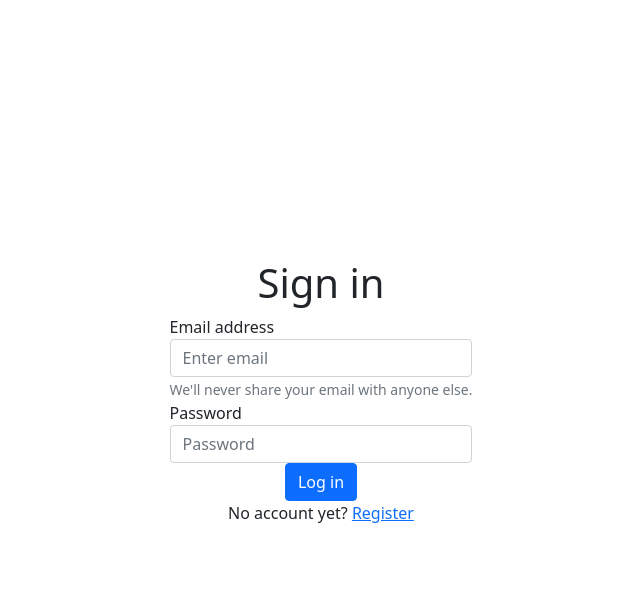
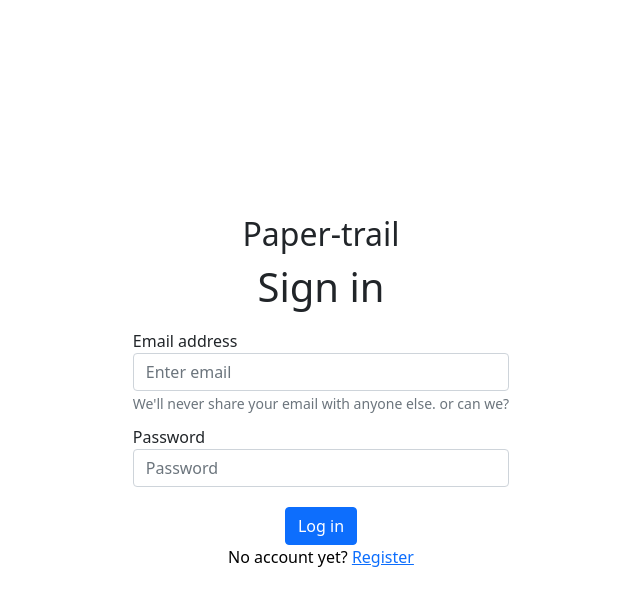
Before and after one commit to 0-BSCode/paper-trail, a PHP site: page /paper-trail/Auth/signin in a window 1280 px wide. Shown: the top 606 px of the page, without its empty margins (319-959 px from the left). Run offline with PHP 8.4, Linux system fonts and the light colour scheme.

Commit message:
[place your message here]

```diff
--- a/src/views/Auth/signin.php
+++ b/src/views/Auth/signin.php
@@ -1,20 +1,21 @@
 <?php require_once APPROOT . '/src/views/include/header.php'; ?>
 <main class="h-100 d-flex flex-column px-5 justify-content-center align-items-center">
+    <h2 style="margin-bottom:10px">Paper-trail</h2>
     <h1>Sign in</h1>
     <form action="<?= URLROOT; ?>/auth/signin" method="post">
-        <div class="form-group">
+        <div style="margin: 10px;" class="form-group">
             <label for="email">Email address</label>
             <input type="email" class="form-control" id="email" aria-describedby="emailHelp" placeholder="Enter email"
                 name="email">
             <small id="emailHelp" class="form-text text-muted">We'll never share your email with anyone
-                else.</small>
+                else. or can we?</small>
         </div>
-        <div class="form-group">
+        <div style="margin: 10px;" class="form-group">
             <label for="password">Password</label>
             <input type="password" class="form-control" id="password" placeholder="Password" name="password">
         </div>
         <div class="d-flex flex-column align-items-center">
-            <button type="submit" class="btn btn-primary">Log in</button>
+            <button style="margin-top: 10px;" type="submit" class="btn btn-primary">Log in</button>
             <p>
                 No account yet?
                 <a href="<?= URLROOT; ?>/auth/signup">Register</a>
--- a/src/views/include/header.php
+++ b/src/views/include/header.php
@@ -8,9 +8,20 @@
 	<link rel="stylesheet" href="<?= URLROOT; ?>/public/css/bootstrap.css" media="screen">
 	<link rel="stylesheet" href="<?= URLROOT; ?>/public/css/config.css" media="screen">
 	<link rel="stylesheet" href="<?= URLROOT; ?>/public/summernote/summernote-lite.css">
+
 	<title>
 		<?= SITENAME; ?>
 	</title>
+	<style>
+		h4,h6{
+			color:black;
+			font-weight: small;
+		}
+		p{
+			font-size: bold;
+			color:black;
+		}
+	</style>
 </head>
 
 <body>
@@ -18,11 +29,17 @@
 		<nav class="d-flex justify-content-between align-items-start">
 			<ul class="list-group d-flex flex-row list-group-flush">
 				<?php if ($_SESSION['role'] === 'student'): ?>
-					<li class="list-group-item"><a href="<?= URLROOT; ?>"> Home </a></li>
+					<li class="list-group-item"><a href="<?= URLROOT; ?>"><p style="font-size:x-large">Home</p> </a></li>
 				<?php else: ?>
+<<<<<<< Updated upstream
 					<li class="list-group-item"><a href="<?= URLROOT; ?>">Test</a></li>
 					<li class="list-group-item"><a href="<?= URLROOT; ?>">Contacts</a></li>
 					<li class="list-group-item"><a href="<?= URLROOT; ?>">Documents</a></li>
+=======
+					<li class="list-group-item"><a href="<?= URLROOT; ?>"><h4>Grievances</h4></a></li>
+					<li class="list-group-item"><a href="<?= URLROOT; ?>"><h4>Contacts</h4></a></li>
+					<li class="list-group-item"><a href="<?= URLROOT; ?>"><h4>Documents</h4></a></li>
+>>>>>>> Stashed changes
 				<?php endif; ?>
 			</ul>
 			<ul class="list-group d-flex flex-row list-group-flush">
@@ -32,7 +49,9 @@
 						<?= $_SESSION['user_name']; ?>
 					</span>
 				</li>
-				<li class="list-group-item"><a href="<?= URLROOT; ?>/auth/logout">Log out</a></li>
+				<li class="list-group-item">
+
+					<a href="<?= URLROOT; ?>/auth/logout"><p> Log out</p></a></li>
 			</ul>
 		</nav>
 	<?php endif; ?>
```
